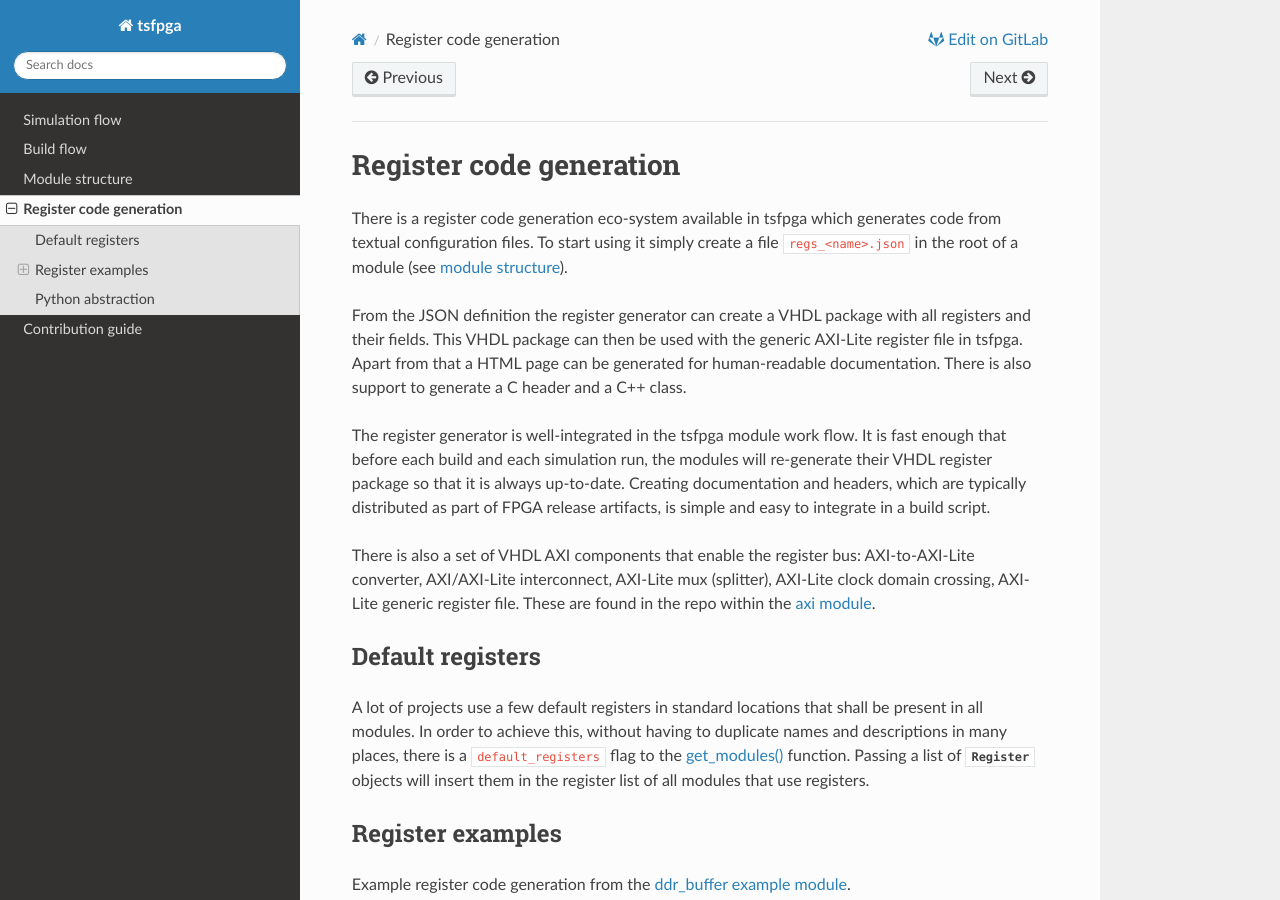
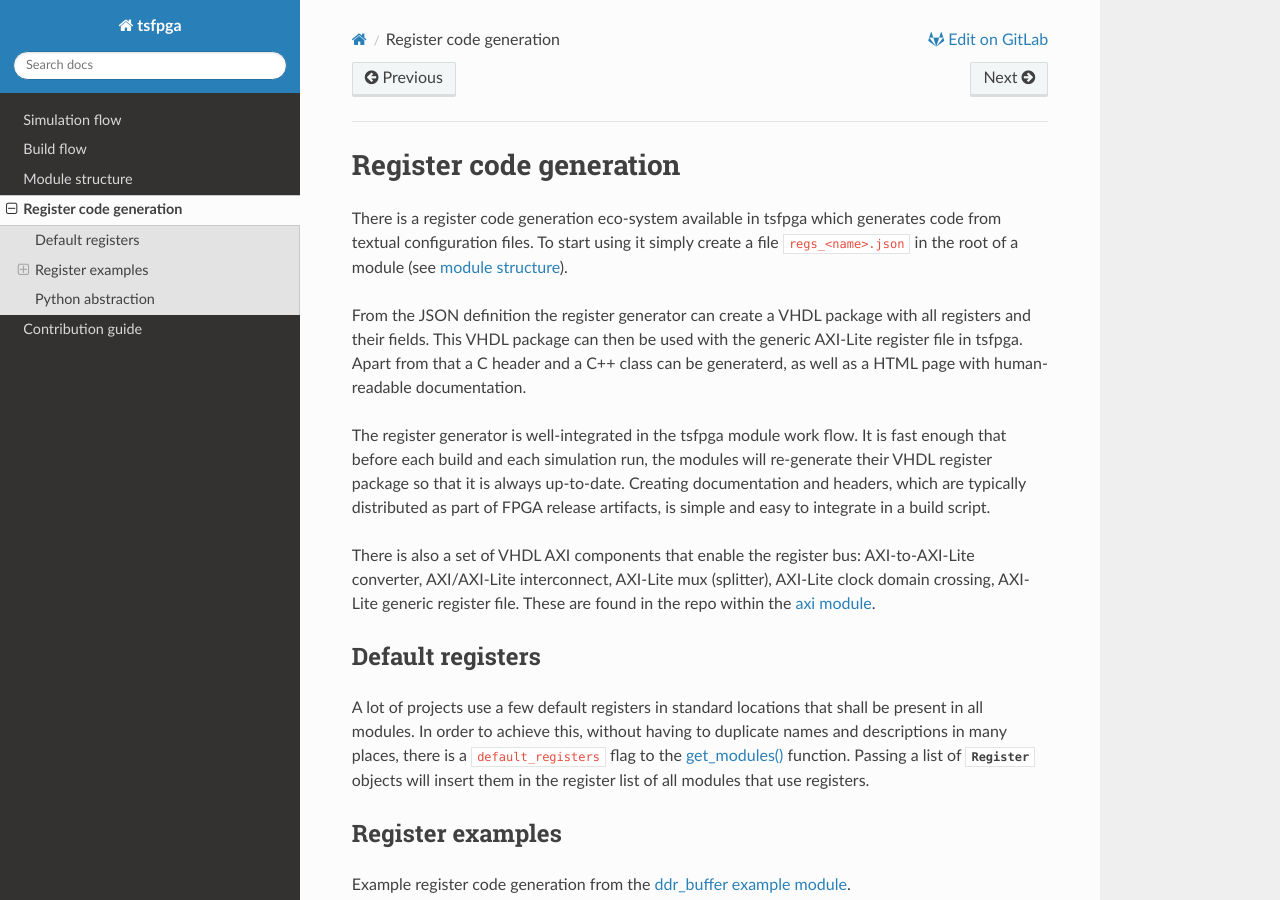
Before and after one commit to tsfpga/tsfpga, a Sphinx documentation site: the page built from doc/sphinx/registers.rst, in a window 1280 px wide and 900 px high. Built offline with Sphinx 7.4.7 and the Read the Docs theme 2.0.0, drawn with Linux system fonts in a browser that asks for light colours.

Commit message:
Update wording in documentation

```diff
--- a/doc/sphinx/registers.rst
+++ b/doc/sphinx/registers.rst
@@ -8,8 +8,7 @@ To start using it simply create a file ``regs_<name>.json`` in the root of a mod
 
 From the JSON definition the register generator can create a VHDL package with all registers and their fields.
 This VHDL package can then be used with the generic AXI-Lite register file in tsfpga.
-Apart from that a HTML page can be generated for human-readable documentation.
-There is also support to generate a C header and a C++ class.
+Apart from that a C header and a C++ class can be generaterd, as well as a HTML page with human-readable documentation.
 
 The register generator is well-integrated in the tsfpga module work flow.
 It is fast enough that before each build and each simulation run, the modules will re-generate their VHDL register package so that it is always up-to-date.
```
